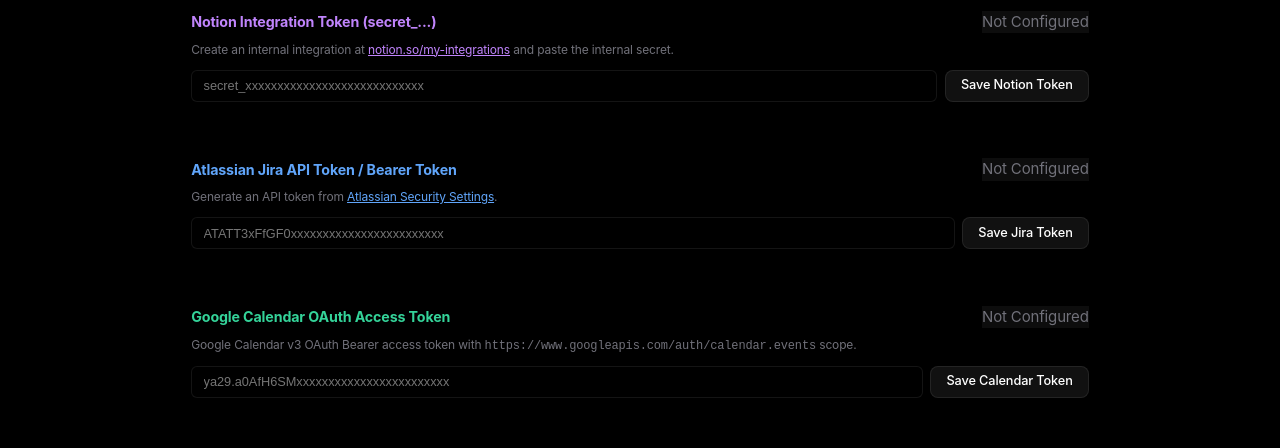
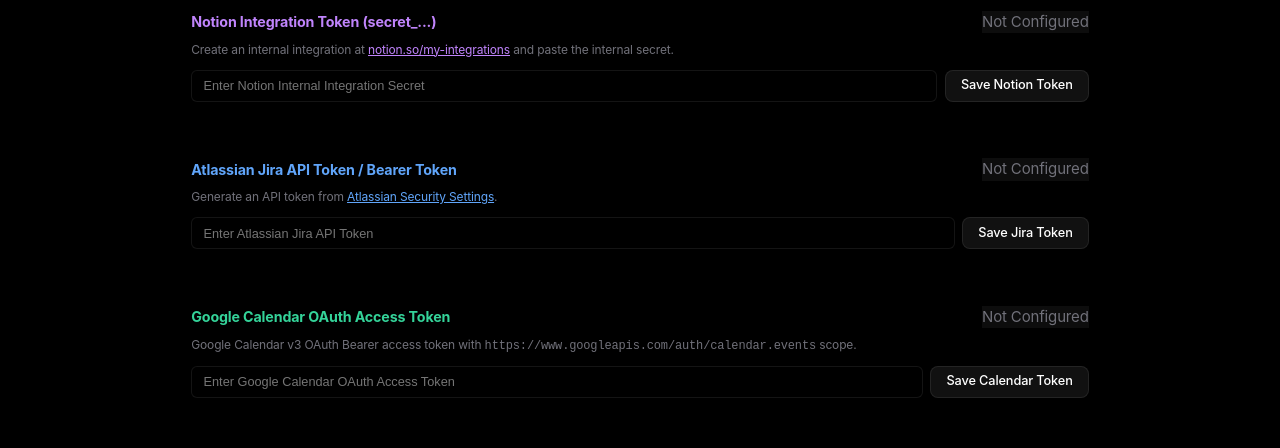
Before and after one commit to sandeepbist/Kairos, a Next.js app in the folder frontend/: page /settings in a window 1280 px wide. Shown: the part 460-908 px from the top of the page. Built offline with nearby package versions, Linux system fonts and the light colour scheme; no server answers.

Commit message:
fix(settings): clean up input placeholders and remove mock token syntax

```diff
--- a/frontend/src/app/settings/page.tsx
+++ b/frontend/src/app/settings/page.tsx
@@ -189,7 +189,7 @@
           <div style={{ display: "flex", gap: "0.5rem" }}>
             <input
               type="password"
-              placeholder="secret_xxxxxxxxxxxxxxxxxxxxxxxxxxxx"
+              placeholder="Enter Notion Internal Integration Secret"
               value={notionToken}
               onChange={(e) => setNotionToken(e.target.value)}
               style={{
@@ -247,7 +247,7 @@
           <div style={{ display: "flex", gap: "0.5rem" }}>
             <input
               type="password"
-              placeholder="ATATT3xFfGF0xxxxxxxxxxxxxxxxxxxxxxxx"
+              placeholder="Enter Atlassian Jira API Token"
               value={jiraToken}
               onChange={(e) => setJiraToken(e.target.value)}
               style={{
@@ -305,7 +305,7 @@
           <div style={{ display: "flex", gap: "0.5rem" }}>
             <input
               type="password"
-              placeholder="ya29.a0AfH6SMxxxxxxxxxxxxxxxxxxxxxxxx"
+              placeholder="Enter Google Calendar OAuth Access Token"
               value={calendarToken}
               onChange={(e) => setCalendarToken(e.target.value)}
               style={{
```
